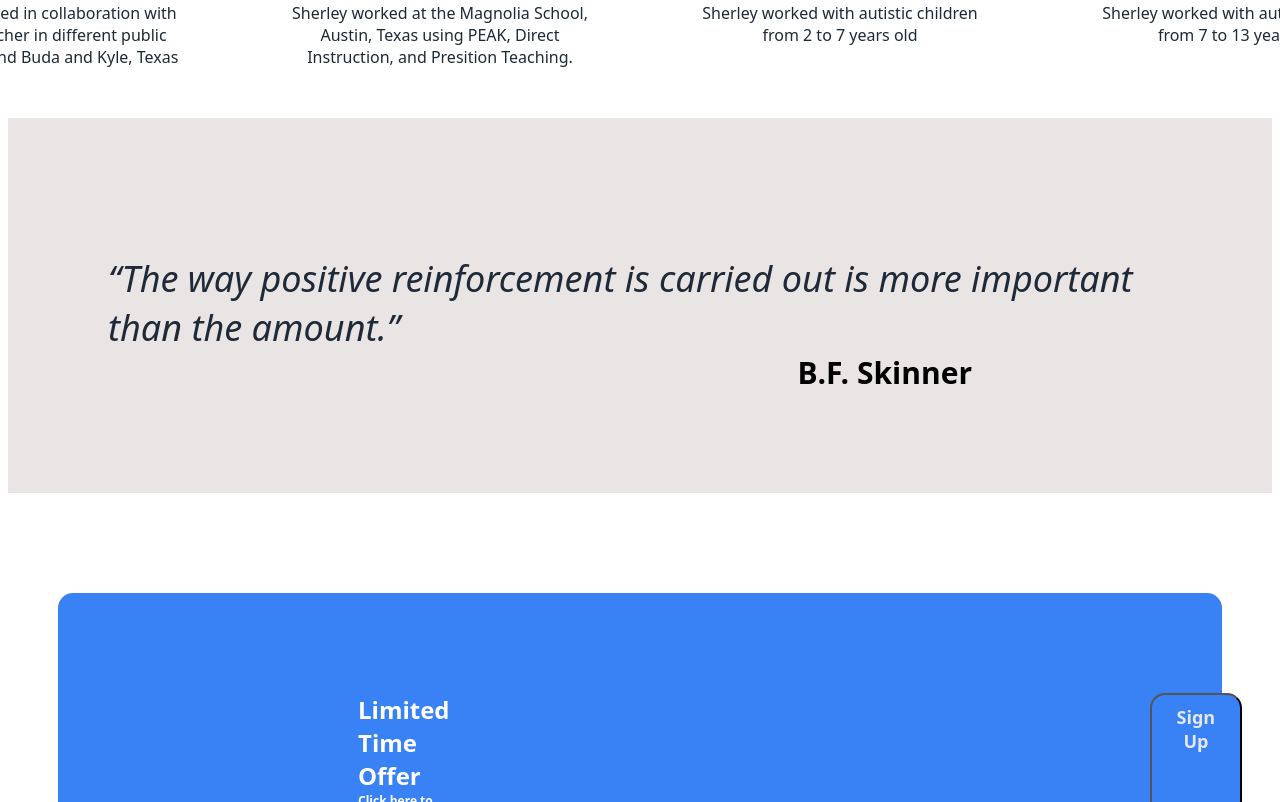
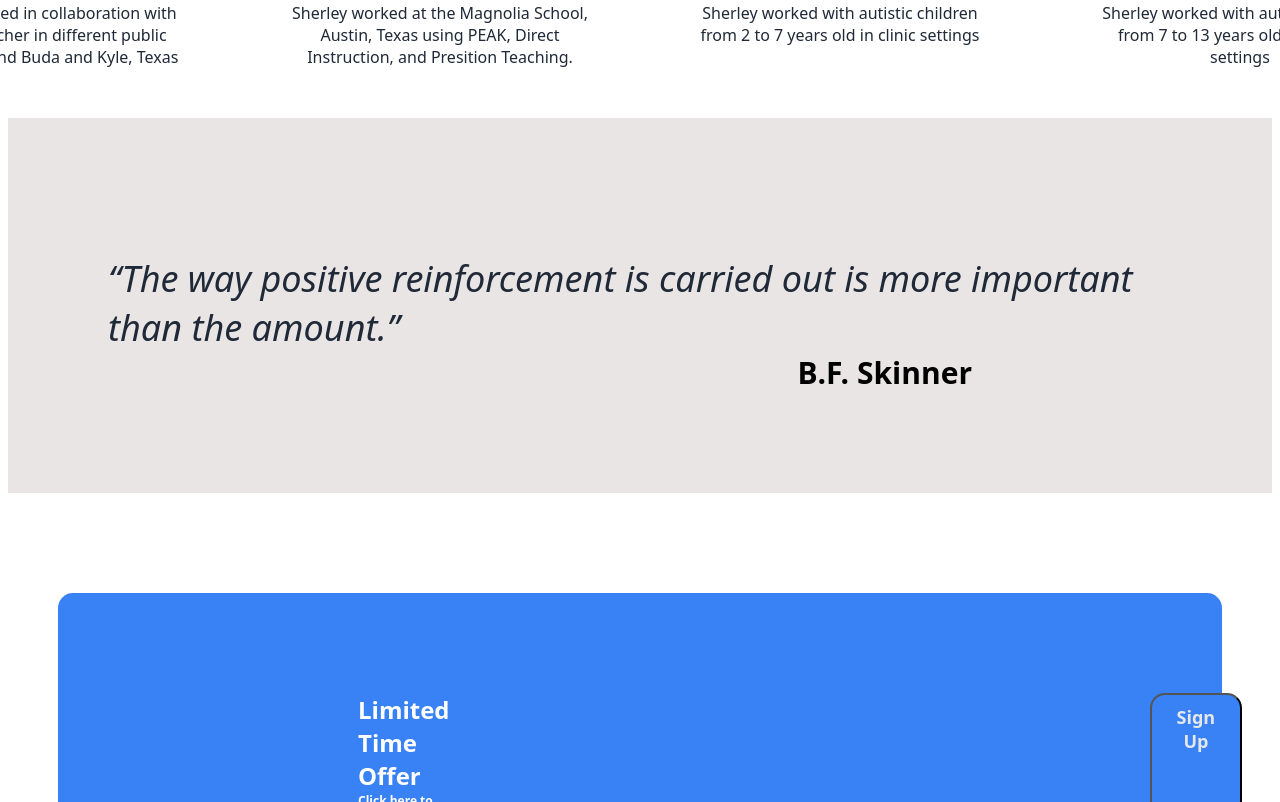
Before and after one commit to sherleysosa2189/Webpage-Landing-Page-, a plain HTML site: page index.html in a window 1280 px wide. Shown: the part 1787-2589 px from the top of the page. Drawn offline with Linux system fonts and the light colour scheme.

Commit message:
Added more information in the settings worked

```diff
--- a/index.html
+++ b/index.html
@@ -62,11 +62,11 @@
         </div>
         <div class="info">
             <img src="./images/clinic.jpg" alt="pepper">
-            <div class="text">Sherley worked with autistic children from 2 to 7 years old</div>
+            <div class="text">Sherley worked with autistic children from 2 to 7 years old in clinic settings</div>
         </div>
         <div class="info">
             <img src="./images/home.jpg" alt="saffron">
-            <div class="text">Sherley worked with autistic children from 7 to 13 years old</div>
+            <div class="text">Sherley worked with autistic children from 7 to 13 years old in inhome settings</div>
         </div>
     </div>
 
```
